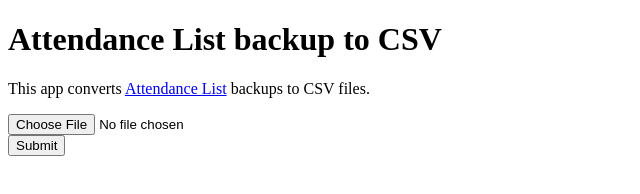
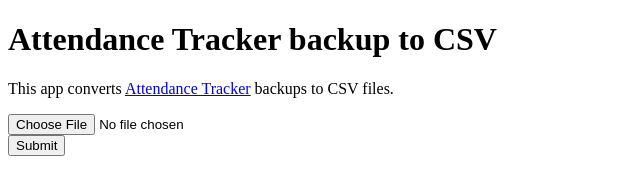
Before and after one commit to sk22/attendance-tracker-csv, a website: page public/index.html in a window 1280 px wide. Shown: the whole page, without its empty margins (0-640 px from the left). Drawn offline with Linux system fonts and the light colour scheme.

Commit message:
Fix name

```diff
--- a/package.json
+++ b/package.json
@@ -1,5 +1,5 @@
 {
-  "name": "attendance-list-csv",
+  "name": "attendance-tracker-csv",
   "private": true,
   "version": "1.0.0",
   "main": "server.js",
--- a/public/index.html
+++ b/public/index.html
@@ -7,11 +7,11 @@
     <title>Generate CSV</title>
   </head>
   <body>
-    <h1>Attendance List backup to CSV</h1>
+    <h1>Attendance Tracker backup to CSV</h1>
     <p>
       This app converts
       <a href="https://play.google.com/store/apps/details?id=peterman.apps.attendance">
-        Attendance List</a>
+        Attendance Tracker</a>
       backups to CSV files.
     </p>
     <form action="/convert" enctype="multipart/form-data" method="POST">
```
Also changed, not shown: README.md.
